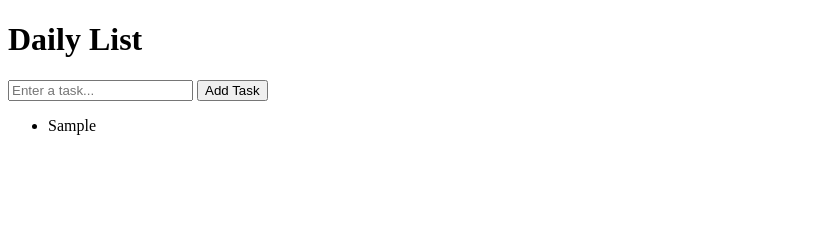
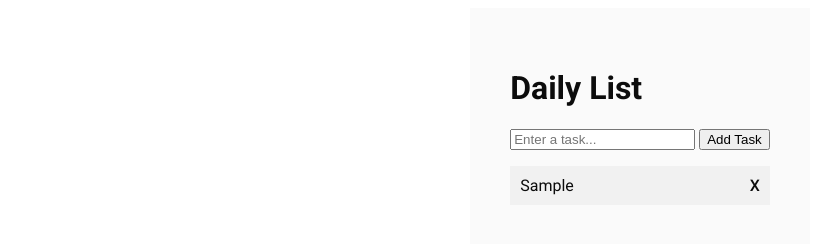
Before and after one commit to 00Wyatt/taskboard, a plain HTML site: page index.html in a window 1280 px wide. Both pictures are taken after typing "Sample" into the empty fields and a click on the button "Add Task". Shown: the whole page, without its empty margins (0-825 px from the left). Drawn offline with Linux system fonts and the light colour scheme.

Commit message:
Improve JavaScript

```diff
--- a/index.html
+++ b/index.html
@@ -4,15 +4,20 @@
     <meta charset="UTF-8">
     <meta name="viewport" content="width=device-width, initial-scale=1.0">
     <title>Daily List</title>
+    <link rel="stylesheet" href="style.css">
 </head>
 <body>
+    <main>
+        <h1>Daily List</h1>
+        <div>
+            <input id="taskInput" type="text" placeholder="Enter a task...">
+            <button id="addTask">Add Task</button>
+        </div>
+        <ul id="taskList" class="task-list"></ul>
+    </main>
 
-    <h1>Daily List</h1>
 
-    <input id="taskInput" type="text" placeholder="Enter a task...">
-    <button id="addTask">Add Task</button>
 
-    <ul id="taskList"></ul>
 
     <script src="script.js"></script>
 
--- a/script.js
+++ b/script.js
@@ -1,46 +1,52 @@
+// Get DOM elements
 const textInput = document.querySelector("#taskInput");
 const addBtn = document.querySelector("#addTask");
 const taskList = document.querySelector("#taskList");
-let tasksArray = localStorage.getItem("tasks") ?
-JSON.parse(localStorage.getItem("tasks")) : [];
 
+// Retrieve tasks from localStorage or initialize an empty array
+let tasksArray = JSON.parse(localStorage.getItem("tasks")) || [];
+
+// Initial render of the task list
 refreshList(tasksArray);
 
 function refreshList(list) {
+    // Clear existing list to avoid duplication
+    taskList.innerHTML = "";
+    // Add each task to the list
     list.forEach(addToList);
-    console.log(localStorage);
 }
 
 function addToList(task) {
     const li = document.createElement('li');
-    li.textContent = task;
+    li.innerHTML = `<span>${task}</span><span class="remove-btn">X</span>`;
     taskList.appendChild(li);
 }
 
 function createTask() {
-    if (textInput.value.trim()) {
-        tasksArray.push(textInput.value);
+    const taskText = textInput.value.trim();
+    if (taskText) {
+        tasksArray.push(taskText);
         localStorage.setItem("tasks", JSON.stringify(tasksArray));
-        addToList(textInput.value);
-        console.log(localStorage);
+        addToList(taskText);
+        textInput.value = "";
     }
-    textInput.value = "";
 }
 
 function removeTask(task) {
-    let index = tasksArray.indexOf(task);
+    const index = tasksArray.indexOf(task);
     if (index !== -1) {
         tasksArray.splice(index, 1);
+        localStorage.setItem("tasks", JSON.stringify(tasksArray));
+        refreshList(tasksArray);
     }
-    localStorage.setItem("tasks", JSON.stringify(tasksArray));
-    taskList.innerHTML = "";
-    refreshList(tasksArray);
 }
 
+// Add event listeners
 addBtn.addEventListener("click", createTask);
 
-taskList.addEventListener("click", e => {
-    if (e.target.tagName === "LI") {
-        removeTask(e.target.textContent);
+taskList.addEventListener("click", (e) => {
+    if (e.target.classList.contains("remove-btn")) {
+        const task = e.target.previousSibling.textContent;
+        removeTask(task);
     }
 });
--- a/style.css
+++ b/style.css
@@ -0,0 +1,37 @@
+@import url('https://fonts.googleapis.com/css2?family=Roboto:ital,wght@0,100;0,300;0,400;0,500;0,700;0,900;1,100;1,300;1,400;1,500;1,700;1,900&display=swap');
+
+body {
+    font-family: Roboto, sans-serif;
+    display: flex;
+    flex-direction: column;
+    align-items: center;
+}
+
+main {
+    background: #fafafa;
+    color: #0c0c0c;
+    padding: 40px;
+}
+
+.task-list {
+    list-style: none;
+    padding-left: 0;
+}
+.task-list li {
+    background: #f1f1f1;
+    padding: 10px;
+    display: flex;
+    justify-content: space-between;
+}
+.task-list li:not(:last-child) {
+    margin-bottom: 4px;
+}
+
+.remove-btn {
+    cursor: pointer;
+    font-weight: 500;
+    transition: 200ms;
+}
+.remove-btn:hover {
+    color: #dc1212;
+}
```
